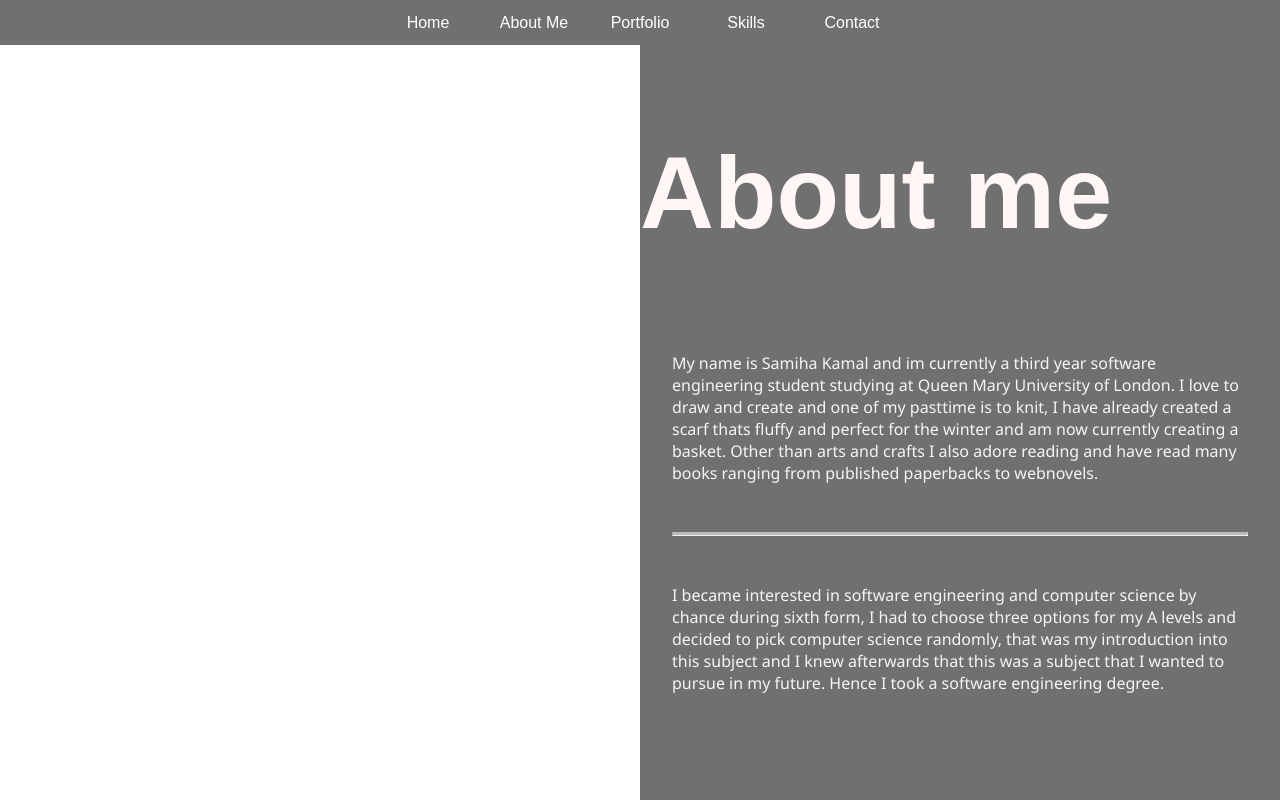
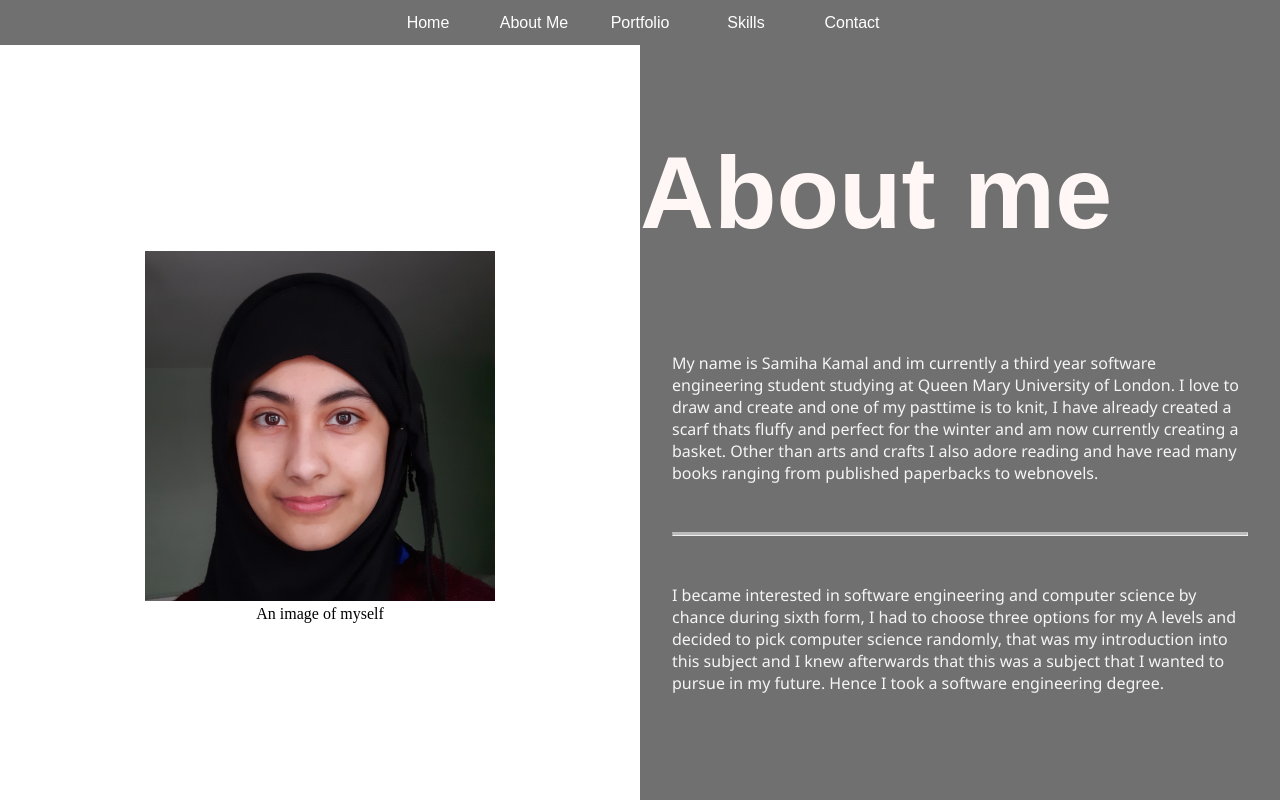
Before and after one commit to SamihaKamal/My-Portfolio, a plain HTML site: page aboutme.html in a window 1280 px wide. Drawn offline with Linux system fonts and the light colour scheme.

Commit message:
Basically base website done

```diff
--- a/aboutme.html
+++ b/aboutme.html
@@ -20,7 +20,12 @@
     </nav>
     <div class="split left">
         <div class="centered">
-            <!-- Pictures Go here! -->
+            <figure>
+                <img style="width: 350px; height: 350px;"src="LinkedIn Pic.jpg" alt="A picture of myself">
+                <figcaption style="margin: auto;">
+                    An image of myself
+                </figcaption>
+            </figure>
         </div>
     </div>
     <div class="split right">
--- a/style.css
+++ b/style.css
@@ -1,3 +1,12 @@
+figure {
+  margin-left: 8em;
+    text-align: center;
+    border-radius: 15%;
+    margin: auto;
+    top: 50%;
+    transform: translateY(50%);
+}
+
 .container {
   width: 100%; /* Full width */
   background-color: #ddd; /* Grey background */
```
Also changed, not shown: contact.html (+2 -2 lines), EmailPH.png (added), GitHubPH.png, LinkedIn Pic.jpg (added), PhonePH.png (added), 1 other file.
